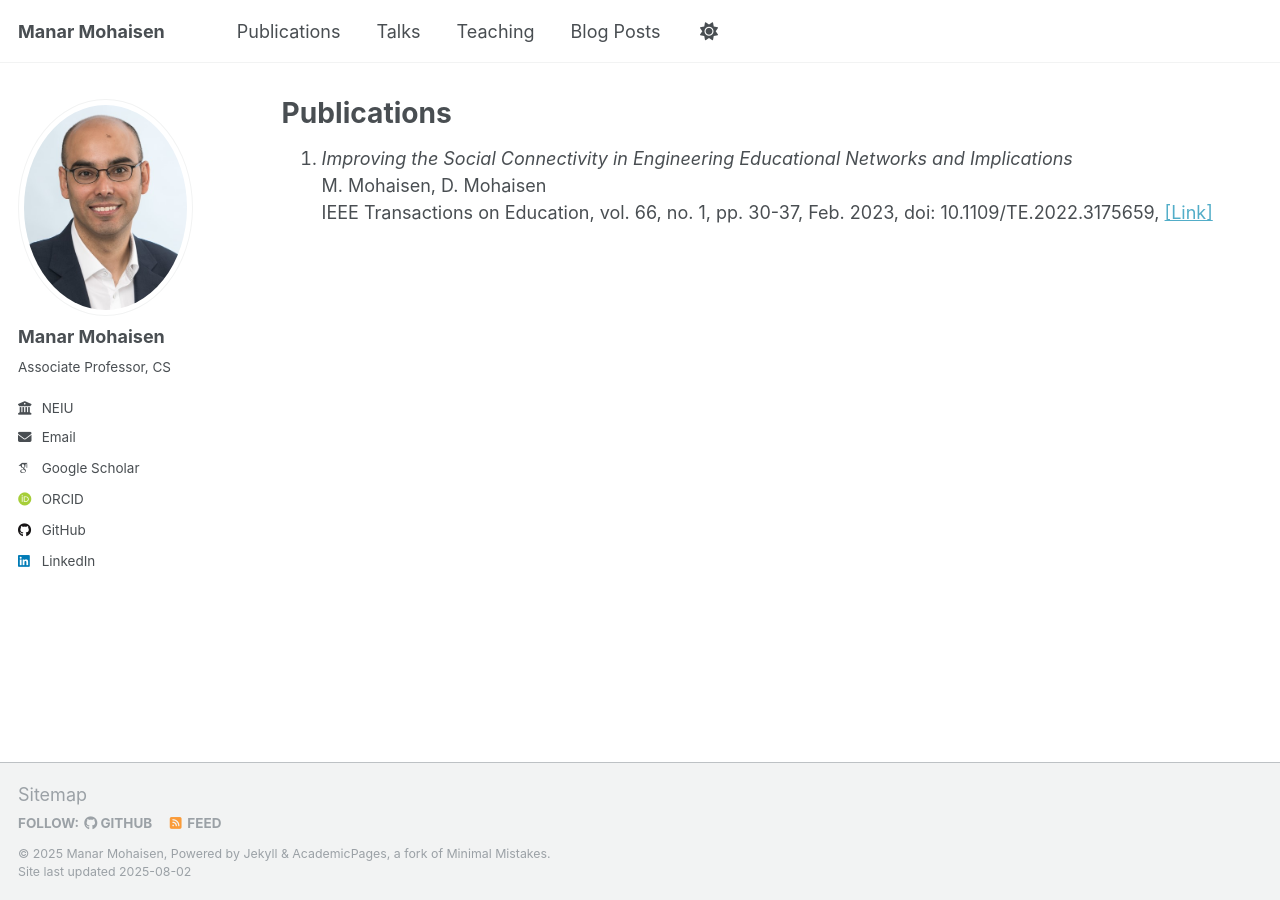
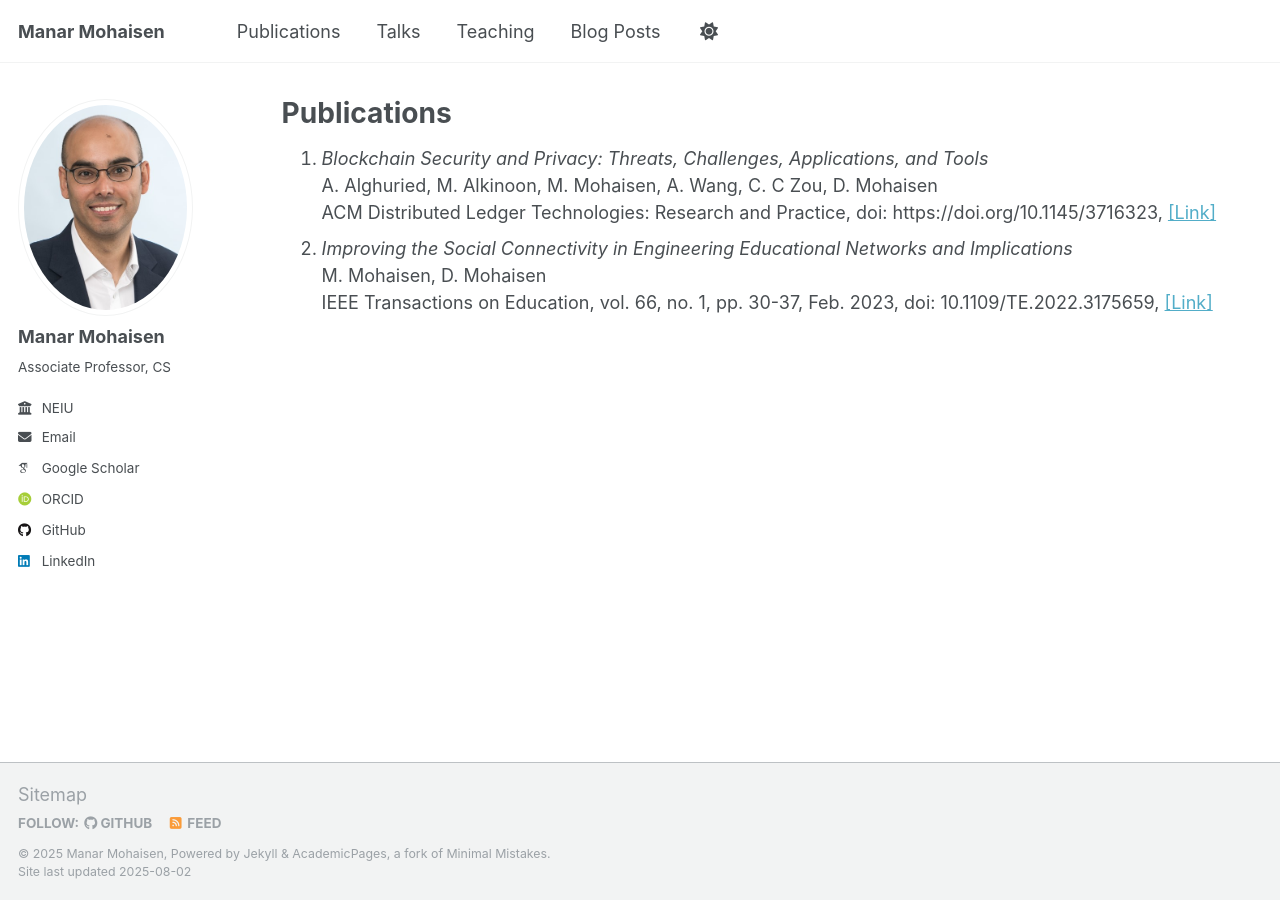
Before and after one commit to manarmohaisen/manarmohaisen.github.io, a Jekyll site: the page built from _pages/publications.html, in a window 1280 px wide. Built offline with Jekyll 4.4.1, drawn with Linux system fonts in a browser that asks for light colours; some web fonts are replaced; a script that is not in the unit is left out.

Commit message:
Update publications.html

```diff
--- a/_pages/publications.html
+++ b/_pages/publications.html
@@ -10,6 +10,12 @@ author_profile: true
 {% endif %} -->
 
 <ol>
+  <li>
+    <em>Blockchain Security and Privacy: Threats, Challenges, Applications, and Tools</em><br>
+    A. Alghuried, M. Alkinoon, M. Mohaisen, A. Wang, C. C Zou, D. Mohaisen<br>
+    ACM Distributed Ledger Technologies: Research and Practice, doi: https://doi.org/10.1145/3716323, <a href="https://dl.acm.org/doi/abs/10.1145/3716323" target="_blank">[Link]</a>
+  </li>
+
   <li>
     <em>Improving the Social Connectivity in Engineering Educational Networks and Implications</em><br>
     M. Mohaisen, D. Mohaisen<br>
```
